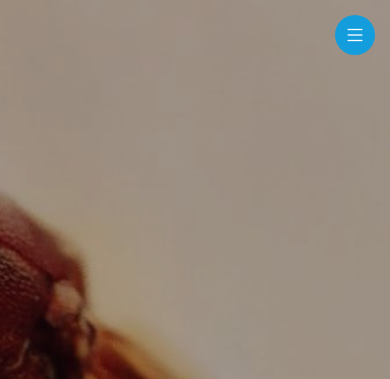
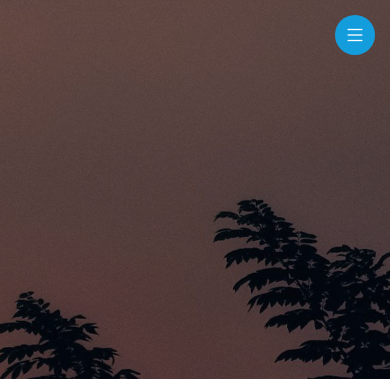
Before and after one commit to krishnaprasad-2001/etherealglimpse, a plain HTML site: page index.html in a window 390 px wide. Shown: the top 379 px of the page. Drawn offline with Linux system fonts and the light colour scheme.

Commit message:
feat: background image change

```diff
--- a/assets/css/main.css
+++ b/assets/css/main.css
@@ -560,6 +560,24 @@ section,
   height: 100%;
   object-fit: cover;
   z-index: 1;
+}
+
+.hero .desktop-image {
+  display: block;
+}
+
+.hero .mobile-image {
+  display: none;
+}
+
+@media (max-width: 768px) {
+  .hero .desktop-image {
+    display: none;
+  }
+
+  .hero .mobile-image {
+    display: block;
+  }
 }
 
 .hero:before {
--- a/index.html
+++ b/index.html
@@ -93,7 +93,8 @@
     <!-- Hero Section -->
     <section id="hero" class="hero section dark-background">
 
-      <img src="assets/img/hero-bg.jpg" alt="" data-aos="fade-in" class="">
+      <img class="desktop-image" src="assets/img/hero-bg.jpg" alt="" data-aos="fade-in" class="">
+      <img class="mobile-image" src="assets/img/hero-bg-mobile.jpg" alt="" data-aos="fade-in" class="">
 
       <div class="container" data-aos="fade-up" data-aos-delay="100">
         <h2>Krishnaprasad </h2>
```
